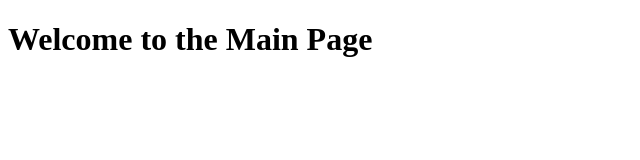
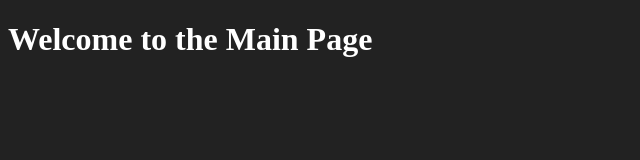
Before and after one commit to Techlm77/sr26, a plain HTML site: page index.html in a window 1280 px wide. Shown: the whole page, without its empty margins (0-640 px from the left). Drawn offline with Linux system fonts and the light colour scheme.

Commit message:
Update index.html

```diff
--- a/index.html
+++ b/index.html
@@ -3,8 +3,15 @@
 <head>
     <meta charset="UTF-8">
     <title>Main Page</title>
+    <style>
+        body {
+            background-color: rgb(34, 34, 34);
+            color: white;
+        }
+    </style>
 </head>
 <body>
     <h1>Welcome to the Main Page</h1>
 </body>
+<script src="https://techlm77.co.uk/js/active.js"></script>
 </html>
```
